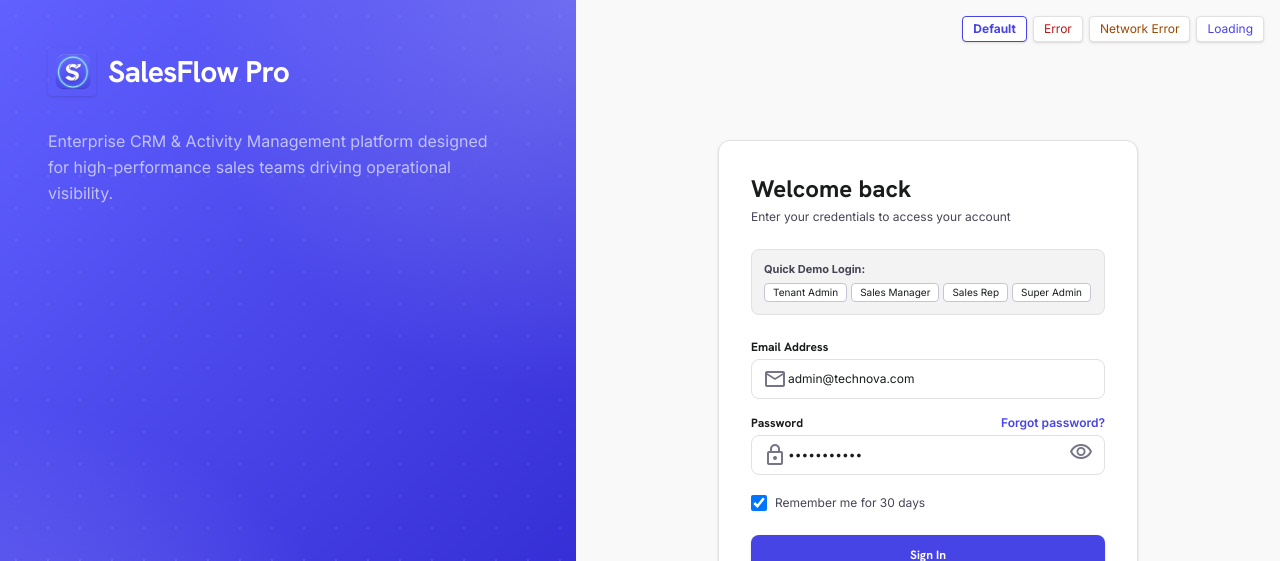
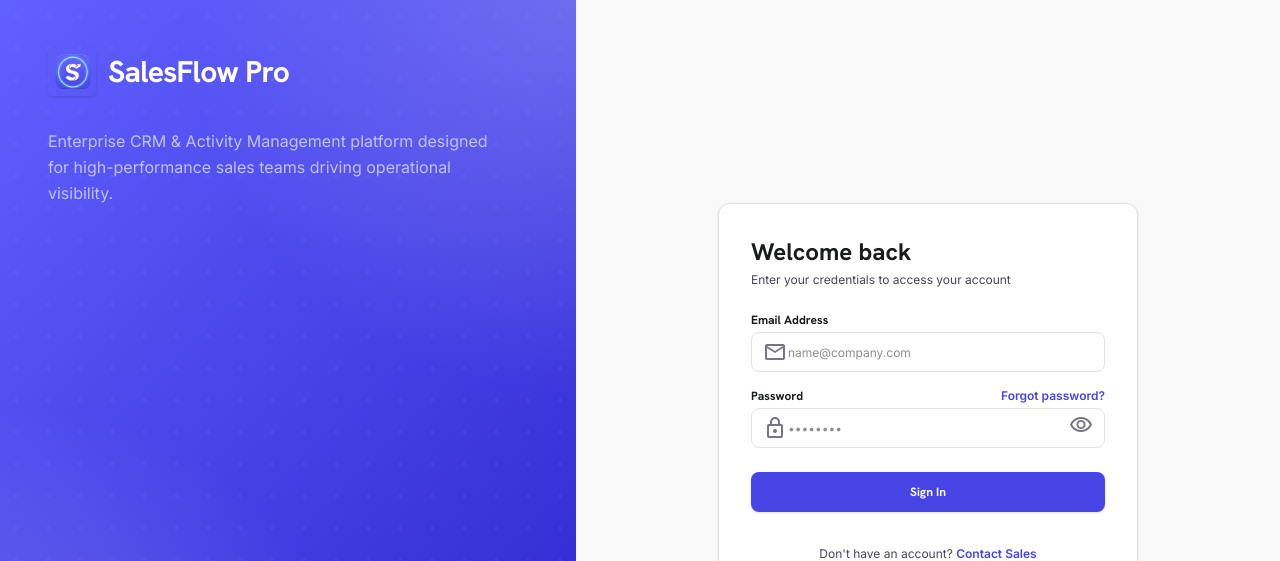
Before and after one commit to tbcoding31/SalesFlowPro, a React (Vite) app: page /login in a window 1280 px wide. Shown: the top 561 px of the page. Built offline with nearby package versions, Linux system fonts and the light colour scheme.

Commit message:
refactor: clean up production login page

```diff
--- a/src/pages/auth/LoginPage.tsx
+++ b/src/pages/auth/LoginPage.tsx
@@ -3,13 +3,12 @@ import { useNavigate, Link } from 'react-router-dom';
 import { useAuth } from '../../context/AuthContext';
 
 export const LoginPage: React.FC = () => {
-  const { login, currentUser } = useAuth();
+  const { login } = useAuth();
   const navigate = useNavigate();
 
-  const [email, setEmail] = useState('admin@technova.com');
-  const [password, setPassword] = useState('Password123');
+  const [email, setEmail] = useState('');
+  const [password, setPassword] = useState('');
   const [showPassword, setShowPassword] = useState(false);
-  const [rememberMe, setRememberMe] = useState(true);
   const [uiState, setUiState] = useState<'default' | 'error' | 'network-error' | 'loading'>('default');
   const [errorDetails, setErrorDetails] = useState<{ status?: number; message?: string; code?: string } | null>(null);
 
@@ -51,20 +50,7 @@ export const LoginPage: React.FC = () => {
     }
   };
 
-  const setPresetState = (state: 'default' | 'error' | 'network-error' | 'loading') => {
-    setUiState(state);
-    if (state === 'error') {
-      setEmail('invalid@email');
-      setPassword('wrongpass');
-      setErrorDetails({ status: 401, message: 'Invalid credentials', code: 'INVALID_CREDENTIALS' });
-    } else if (state === 'network-error') {
-      setErrorDetails({ status: 0, message: 'Unable to connect to the server. Please check your connection.', code: 'NETWORK_ERROR' });
-    } else if (state === 'default') {
-      setEmail('admin@technova.com');
-      setPassword('Password123');
-      setErrorDetails(null);
-    }
-  };
+  const whatsappUrl = `https://wa.me/6285291082021?text=${encodeURIComponent('Hallo saya ingin menggunakan aplikasi Sales Flow Pro')}`;
 
   return (
     <div className="bg-[#f9f9f9] text-[#1a1c1c] min-h-screen w-full flex flex-col md:flex-row font-['Inter',sans-serif] overflow-x-hidden">
@@ -106,39 +92,7 @@ export const LoginPage: React.FC = () => {
       </div>
 
       {/* Right Side: Login Form Area */}
-      <div className="w-full md:w-[60%] lg:w-[55%] bg-[#f9f9f9] flex flex-1 items-center justify-center p-6 md:p-8 relative">
-        {/* Interactive State Controls for Demo Purposes */}
-        <div className="absolute top-4 right-4 flex flex-wrap justify-end gap-1.5 z-20">
-          <button
-            type="button"
-            onClick={() => setPresetState('default')}
-            className={`px-2.5 py-1 text-xs border rounded bg-white transition-colors shadow-sm ${uiState === 'default' ? 'border-[#4744e5] text-[#4744e5] font-bold' : 'border-[#E1E1E1] text-[#464555]'}`}
-          >
-            Default
-          </button>
-          <button
-            type="button"
-            onClick={() => setPresetState('error')}
-            className={`px-2.5 py-1 text-xs border rounded bg-white transition-colors shadow-sm ${uiState === 'error' ? 'border-[#ba1a1a] text-[#ba1a1a] font-bold' : 'border-[#E1E1E1] text-[#ba1a1a]'}`}
-          >
-            Error
-          </button>
-          <button
-            type="button"
-            onClick={() => setPresetState('network-error')}
-            className={`px-2.5 py-1 text-xs border rounded bg-white transition-colors shadow-sm ${uiState === 'network-error' ? 'border-[#9a4600] text-[#9a4600] font-bold' : 'border-[#E1E1E1] text-[#9a4600]'}`}
-          >
-            Network Error
-          </button>
-          <button
-            type="button"
-            onClick={() => setPresetState('loading')}
-            className={`px-2.5 py-1 text-xs border rounded bg-white transition-colors shadow-sm ${uiState === 'loading' ? 'border-[#4744e5] text-[#4744e5] font-bold' : 'border-[#E1E1E1] text-[#4744e5]'}`}
-          >
-            Loading
-          </button>
-        </div>
-
+      <div className="w-full md:w-[60%] lg:w-[55%] bg-[#f9f9f9] flex flex-1 items-center justify-center p-6 md:p-8">
         <div className="w-full max-w-[420px] flex flex-col gap-6 bg-white p-8 rounded-xl shadow-sm border border-[#E1E1E1]">
           <div className="flex flex-col gap-1 text-center md:text-left">
             <h2 className="text-2xl font-bold text-[#1a1c1c] font-['Hanken_Grotesk']">
@@ -149,44 +103,9 @@ export const LoginPage: React.FC = () => {
             </p>
           </div>
 
-          {/* Quick Switch Persona Buttons */}
-          <div className="p-3 bg-[#f3f3f3] rounded-lg border border-[#E1E1E1] text-xs">
-            <span className="font-bold text-[11px] text-[#464555] block mb-1.5">Quick Demo Login:</span>
-            <div className="flex flex-wrap gap-1">
-              <button
-                type="button"
-                onClick={() => { setEmail('admin@technova.com'); setPassword('Password123'); }}
-                className="px-2 py-0.5 bg-white border border-[#c7c4d8] rounded text-[10px] hover:border-[#4744e5] hover:text-[#4744e5]"
-              >
-                Tenant Admin
-              </button>
-              <button
-                type="button"
-                onClick={() => { setEmail('m.rodriguez@salesflow.co'); setPassword('Password123'); }}
-                className="px-2 py-0.5 bg-white border border-[#c7c4d8] rounded text-[10px] hover:border-[#4744e5] hover:text-[#4744e5]"
-              >
-                Sales Manager
-              </button>
-              <button
-                type="button"
-                onClick={() => { setEmail('budi.s@salesflow.co'); setPassword('Password123'); }}
-                className="px-2 py-0.5 bg-white border border-[#c7c4d8] rounded text-[10px] hover:border-[#4744e5] hover:text-[#4744e5]"
-              >
-                Sales Rep
-              </button>
-              <button
-                type="button"
-                onClick={() => { setEmail('superadmin@system.com'); setPassword('Password123'); }}
-                className="px-2 py-0.5 bg-white border border-[#c7c4d8] rounded text-[10px] hover:border-[#4744e5] hover:text-[#4744e5]"
-              >
-                Super Admin
-              </button>
-            </div>
-          </div>
-
           {/* Global Error Alert */}
           {uiState === 'error' && (
-            <div className="bg-[#ffdad6]/40 border border-[#ba1a1a]/30 rounded-lg p-3.5 flex items-start gap-3">
+            <div className="bg-[#ffdad6]/40 border border-[#ba1a1a]/30 rounded-lg p-3.5 flex items-start gap-3" role="alert">
               <span className="material-symbols-outlined text-[#ba1a1a] text-xl shrink-0">error</span>
               <div className="flex flex-col text-xs">
                 <span className="font-bold text-[#93000a]">
@@ -201,7 +120,7 @@ export const LoginPage: React.FC = () => {
 
           {/* Network Error Alert */}
           {uiState === 'network-error' && (
-            <div className="bg-[#ffdbc9]/40 border border-[#9a4600]/30 rounded-lg p-3.5 flex items-start gap-3">
+            <div className="bg-[#ffdbc9]/40 border border-[#9a4600]/30 rounded-lg p-3.5 flex items-start gap-3" role="alert">
               <span className="material-symbols-outlined text-[#9a4600] text-xl shrink-0">wifi_off</span>
               <div className="flex flex-col text-xs">
                 <span className="font-bold text-[#0d0300]">Network Error</span>
@@ -229,6 +148,7 @@ export const LoginPage: React.FC = () => {
                   onChange={(e) => setEmail(e.target.value)}
                   placeholder="name@company.com"
                   required
+                  autoComplete="email"
                   className={`w-full pl-9 pr-3 py-2 h-10 border rounded-lg bg-white text-[#1a1c1c] text-xs focus:outline-none focus:border-[#4744e5] focus:ring-1 focus:ring-[#4744e5] transition-all ${
                     uiState === 'error' ? 'border-[#ba1a1a]' : 'border-[#E1E1E1]'
                   }`}
@@ -260,6 +180,7 @@ export const LoginPage: React.FC = () => {
                   onChange={(e) => setPassword(e.target.value)}
                   placeholder="••••••••"
                   required
+                  autoComplete="current-password"
                   className={`w-full pl-9 pr-10 py-2 h-10 border rounded-lg bg-white text-[#1a1c1c] text-xs focus:outline-none focus:border-[#4744e5] focus:ring-1 focus:ring-[#4744e5] transition-all ${
                     uiState === 'error' ? 'border-[#ba1a1a]' : 'border-[#E1E1E1]'
                   }`}
@@ -267,6 +188,7 @@ export const LoginPage: React.FC = () => {
                 <button
                   type="button"
                   onClick={() => setShowPassword(!showPassword)}
+                  aria-label={showPassword ? 'Hide password' : 'Show password'}
                   className="absolute right-3 top-1/2 -translate-y-1/2 text-[#767587] hover:text-[#1a1c1c] transition-colors"
                 >
                   <span className="material-symbols-outlined text-[18px]">
@@ -274,20 +196,6 @@ export const LoginPage: React.FC = () => {
                   </span>
                 </button>
               </div>
-            </div>
-
-            {/* Remember Me */}
-            <div className="flex items-center gap-2 mt-1">
-              <input
-                id="remember"
-                type="checkbox"
-                checked={rememberMe}
-                onChange={(e) => setRememberMe(e.target.checked)}
-                className="w-4 h-4 border-[#E1E1E1] rounded text-[#4744e5] focus:ring-[#4744e5]/20 cursor-pointer"
-              />
-              <label htmlFor="remember" className="text-xs text-[#464555] cursor-pointer select-none">
-                Remember me for 30 days
-              </label>
             </div>
 
             {/* Submit Button */}
@@ -312,7 +220,12 @@ export const LoginPage: React.FC = () => {
           <div className="text-center mt-1">
             <span className="text-xs text-[#464555]">
               Don't have an account?{' '}
-              <a href="#" className="text-[#4744e5] hover:underline font-semibold">
+              <a
+                href={whatsappUrl}
+                target="_blank"
+                rel="noopener noreferrer"
+                className="text-[#4744e5] hover:underline font-semibold"
+              >
                 Contact Sales
               </a>
             </span>
```
